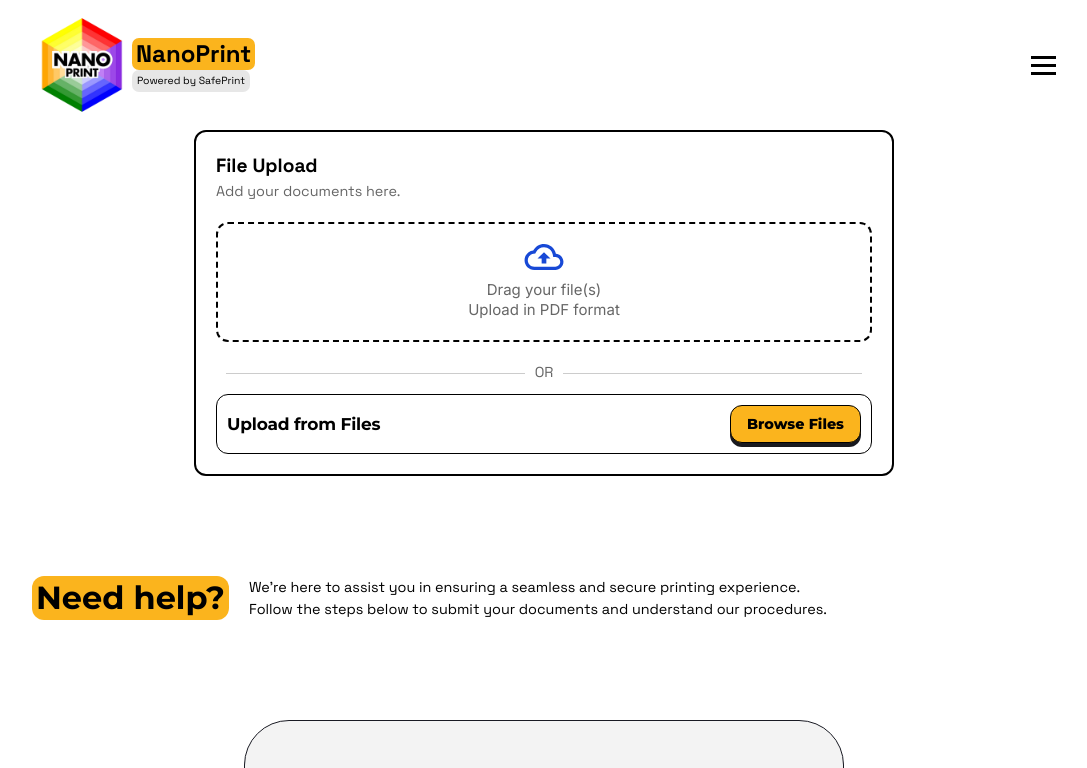
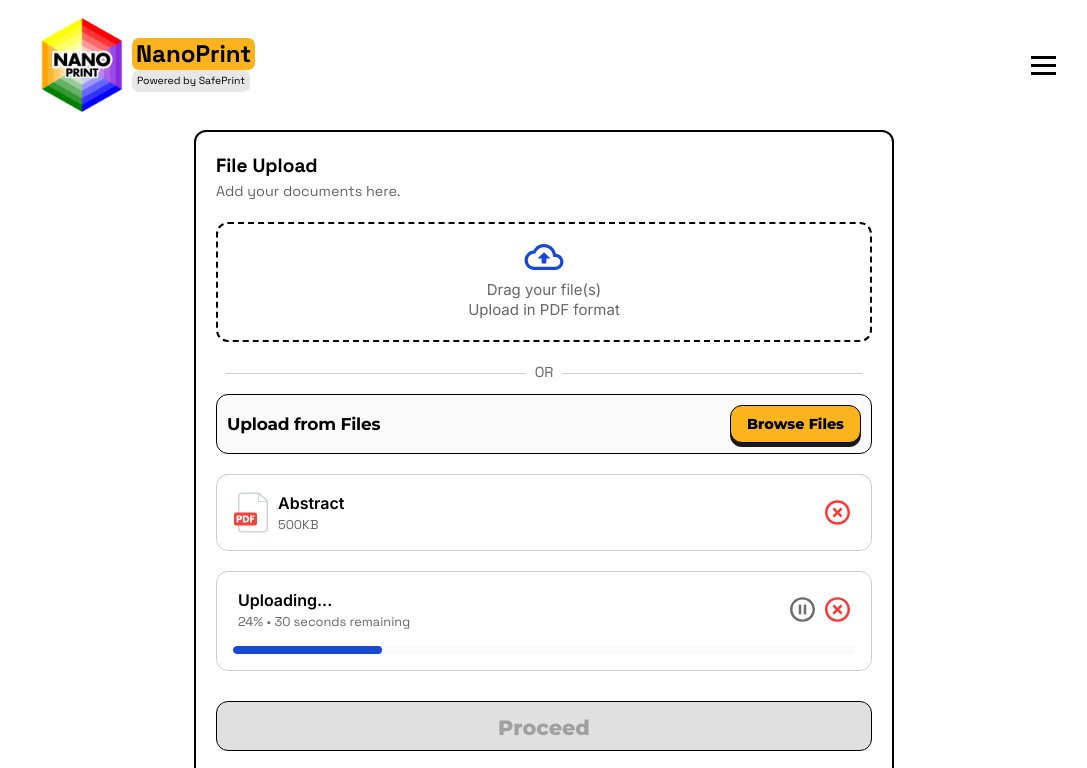
Before and after one commit to vincentperezzz/SafePrint, a Django app: page / in a window 1280 px wide. Shown: the top 768 px of the page, without its empty margins (96-1183 px from the left). Run offline with Django 3.2, Linux system fonts and the light colour scheme; parts of the project's set-up code (start-up, migrations or seed data) failed here and were passed over.

Commit message:
Add pause icon and enhance file upload section with progress indicators

```diff
--- a/static/css/styles.css
+++ b/static/css/styles.css
@@ -209,13 +209,16 @@ html {
 
 
 /* Landing Page */
-.file-upload, .uploaded {
+.file-upload{
     border: 2px solid black;
     border-radius: 12px;
     padding: 20px;
     width: 80%;
     max-width: 700px;
     margin: auto;
+    display: flex;
+    flex-direction: column;
+    gap: 20px;
 }
 
 .file-upload-title {
@@ -226,7 +229,6 @@ html {
 .file-upload-subtitle {
     font-size: 0.9rem;
     color: #666;
-    margin-bottom: 20px;
 }
 
 .upload-area {
@@ -296,6 +298,7 @@ html {
     font-weight: 700;
     line-height: var(--lineHeights-xl, 24px); /* 126.316% */
     letter-spacing: -0.2px;
+    background: var(--bgColor-placeholder, #FAFAFA);
 }
 
 .browse-btn {
@@ -1026,6 +1029,12 @@ html {
     flex-direction: column;
     gap: 10px;
     margin-bottom: 30px;
+    border: 2px solid black;
+    border-radius: 12px;
+    padding: 20px;
+    width: 80%;
+    max-width: 700px;
+    margin: auto;
 }
 
 .file-uploaded-title {
@@ -1267,3 +1276,75 @@ input::-webkit-inner-spin-button {
         align-items: flex-start;
     }
 }
+
+.file.upload-completed, .uploading {
+    border: 1px solid var(--strokeColor-lightGrey, #cccccc);
+}
+
+.delete-icon, .pause-icon {
+    width: 28px;
+    margin: 5px;
+    transition: transform 0.2s ease, box-shadow 0.2s ease;
+}
+
+.delete-icon:hover, .pause-icon:hover{
+    transform: scale(1.1);
+}
+
+.delete-icon:active, .pause-icon:active{
+    transform: scale(0.95) translateY(2px);
+}
+
+.progress-bar {
+    width: 100%;
+    height: 8px;
+    background-color: #fafafa;
+    border-radius: 4px;
+    overflow: hidden;
+}
+
+.progress {
+    height: 100%;
+    background-color: #1849d6;
+    transition: width 0.3s ease;
+}
+
+
+.proceed-btn {
+    display: flex;
+    padding: 10px;
+    height: 50px;
+    flex-direction: column;
+    align-items: center;
+    gap: 10px;
+    border-radius: 12px;
+    background: #FFFFFF;
+    border: 1px solid #000;
+    color: black;
+    box-shadow: 0px 4px 0px 0px #18191F;
+    font-family: 'Montserrat', sans-serif;
+    font-weight: 800;
+    font-size: 1.3rem;
+    cursor: pointer;
+    transition: transform 0.1s ease, box-shadow 0.1s ease;
+    text-align: center;
+    width: 100%;
+    margin: 10px auto;
+}
+
+.proceed-btn:hover {
+    background-color: #F5F5F5;
+    box-shadow: 0px 6px 0px 0px #18191F;
+}
+
+.proceed-btn:active {
+    transform: translateY(2px);
+    box-shadow: 0px 2px 0px 0px #18191F;
+}
+
+.proceed-btn:disabled {
+    background-color: #E0E0E0;
+    color: #A0A0A0;
+    cursor: not-allowed;
+    box-shadow: none;
+}
--- a/templates/index.html
+++ b/templates/index.html
@@ -7,8 +7,10 @@ SafePrint
 
 {% block content %}
 <div class="file-upload">
-    <div class="file-upload-title">File Upload</div>
-    <div class="file-upload-subtitle">Add your documents here.</div>
+    <div class="upload-title-wrapper">
+        <div class="file-upload-title">File Upload</div>
+        <div class="file-upload-subtitle">Add your documents here.</div>
+    </div>
     <div class="upload-area">
         <div class="drag-area">
             <img src="{% static 'assets/upload_icon.svg' %}" alt="Upload Icon">
@@ -25,6 +27,30 @@ SafePrint
             <button class="browse-btn" data-url="{% url 'upload' %}">Browse Files</button>
         </div>
     </div>
+    <div class="file upload-completed">
+        <div class="file-rows">
+            <img src="{% static 'assets/pdf-icon.svg' %}" alt="PDF Icon" class="file-icon">
+            <div class="file-title">
+                <span class="file-name">Abstract</span>
+                <span class="file-size">500KB</span>
+            </div>
+            <img src="{% static 'assets/delete-icon.svg' %}" alt="Delete Icon" class="delete-icon">
+        </div>
+    </div>
+    <div class="file uploading">
+        <div class="file-rows">
+            <div class="file-title">
+                <span class="file-name">Uploading...</span>
+                <span class="file-size">24% • 30 seconds remaining</span>
+            </div>
+            <img src="{% static 'assets/pause-icon.svg' %}" alt="Pause Icon" class="pause-icon">
+            <img src="{% static 'assets/delete-icon.svg' %}" alt="Delete Icon" class="delete-icon">
+        </div>
+        <div class="progress-bar">
+            <div class="progress" style="width: 24%;"></div>
+        </div>
+    </div>
+    <button class="proceed-btn" disabled>Proceed</button>
 </div>
 
 <div class="section-container" id="help">
```
Also changed, not shown: static/assets/pause-icon.svg (added).
